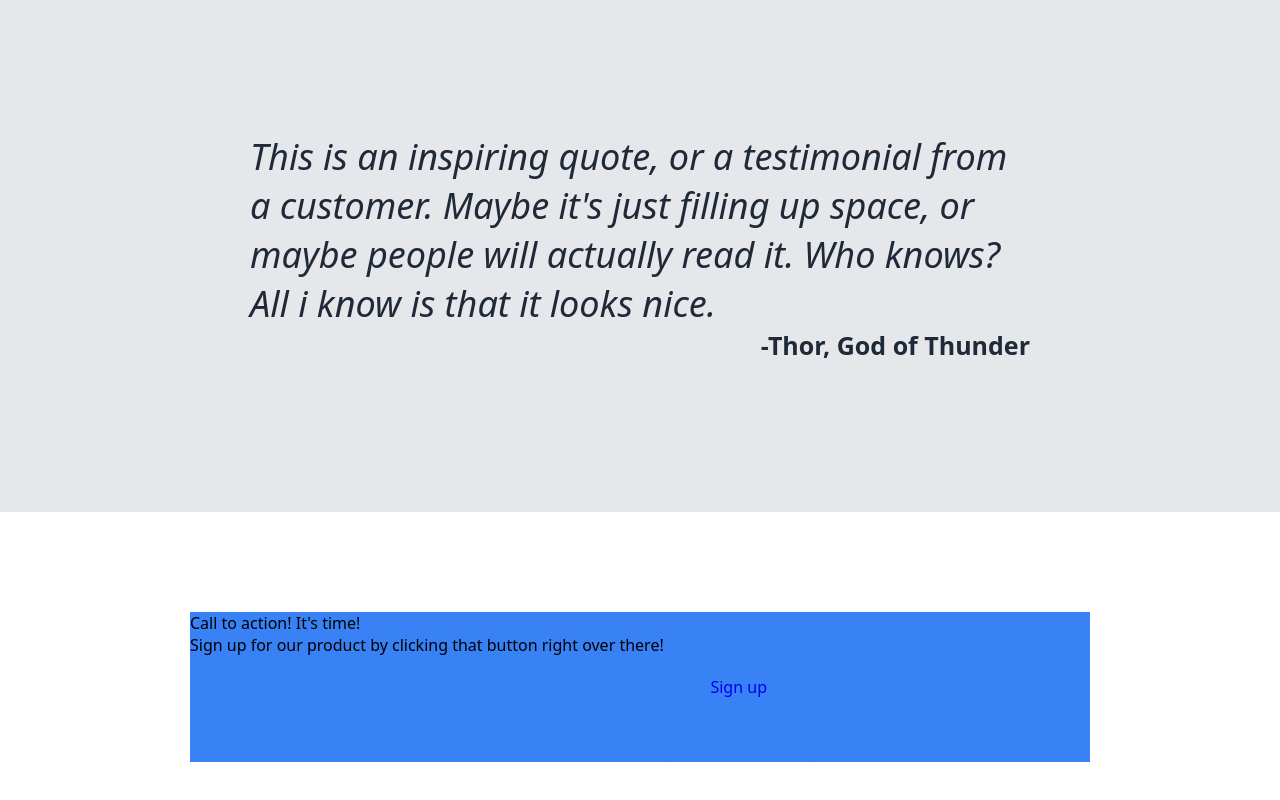
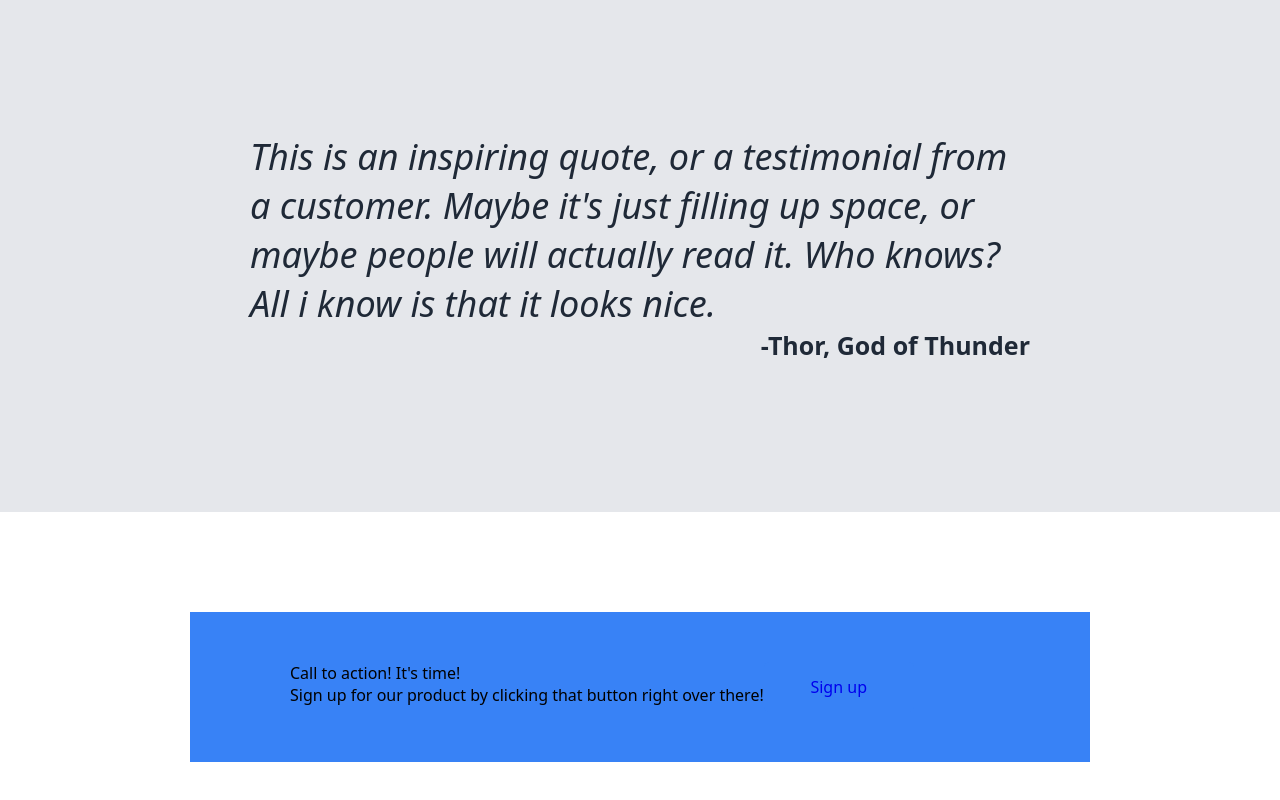
Before and after one commit to CosmosFactory/Landing-page, a plain HTML site: page index.html in a window 1280 px wide. Shown: the part 962-1762 px from the top of the page. Drawn offline with Linux system fonts and the light colour scheme.

Commit message:
add padding to call to action container

```diff
--- a/style.css
+++ b/style.css
@@ -163,4 +163,5 @@ button{
     width:900px;
     height:150px;
     display:flex;
+    padding:50px 100px;
 }
```
